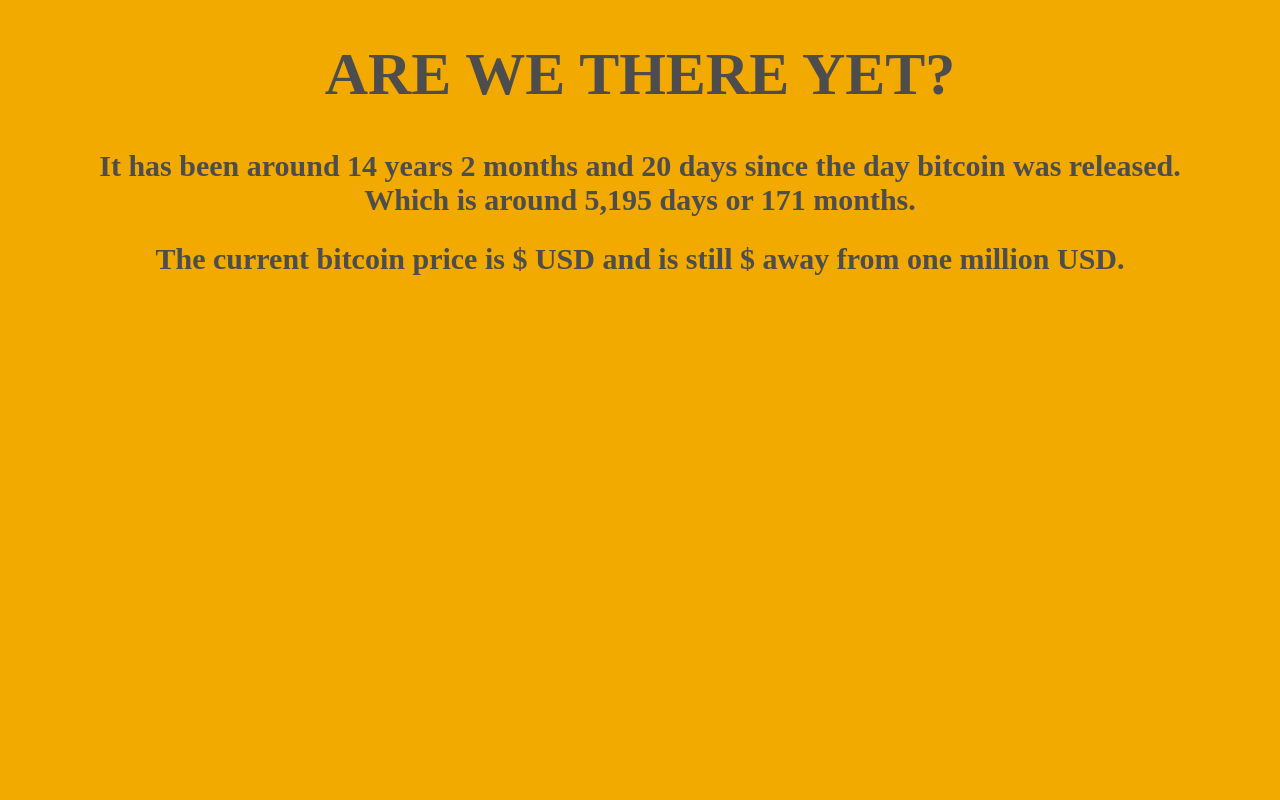
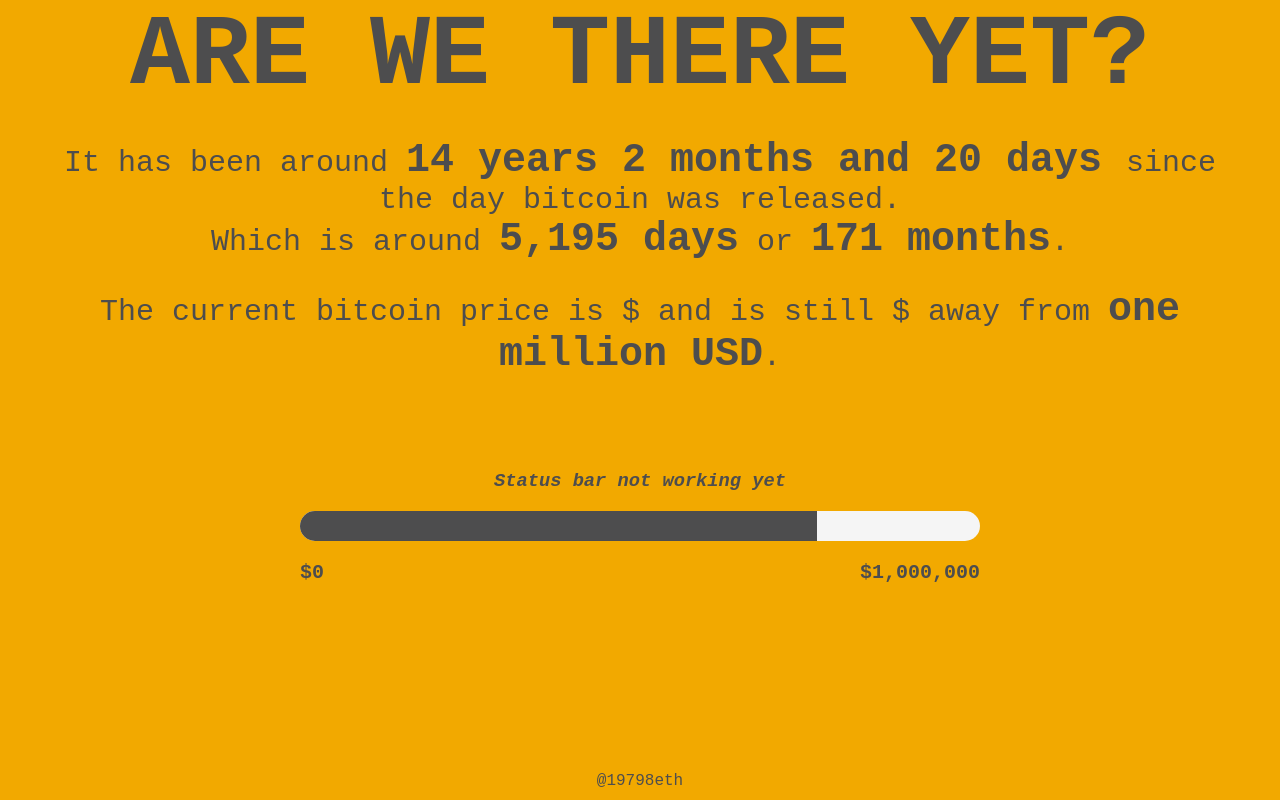
Before and after one commit to playboibeans/1milbtc, a plain HTML site: page index.html in a window 1280 px wide. Drawn offline with nearby package versions, Linux system fonts and the light colour scheme; no server answers.

Commit message:
fix index, add img and change some styles

```diff
--- a/index.html
+++ b/index.html
@@ -8,61 +8,71 @@
     <title>One Million Dollar BTC</title>
     <script src="https://cdn.jsdelivr.net/npm/axios/dist/axios.min.js"></script>
     <link rel="stylesheet" href="styles.css">
-
 </head>
 
-<body>
-    <h1 id="title">ARE WE THERE YET?</h1>
-    <h2>It has been around <span id="times"></span> since the day bitcoin was released. <br>
-        Which is around <span id="days"></span> days or <span id="months"></span> months.
-    </h2>
-    <h2>
-        The current <a href="https://www.coingecko.com/en/coins/bitcoin" target="_blank">bitcoin</a> price is $<span
-            id="price"></span>
-        USD and is still $<span id="priceDiff"></span> away from
-        <a href="https://twitter.com/balajis/status/1636797265317867520?s=20" target="_blank">one
-            million USD</a>.
-    </h2>
-
-    <script>
-
-        function countDays() {
-            var startDate = new Date("2009-01-03");
-            var today = new Date();
-
-            var timeDiffFLoor = Math.abs(today.getTime() - startDate.getTime());
-            var yearsDiffFLoor = Math.floor(timeDiffFLoor / (1000 * 60 * 60 * 24 * 365.25));
-            timeDiffFLoor -= yearsDiffFLoor * (1000 * 60 * 60 * 24 * 365.25);
-            var monthsDiffFLoor = Math.floor(timeDiffFLoor / (1000 * 60 * 60 * 24 * 30.4375));
-            timeDiffFLoor -= monthsDiffFLoor * (1000 * 60 * 60 * 24 * 30.4375);
-            var daysDiffFloor = Math.floor(timeDiffFLoor / (1000 * 60 * 60 * 24));
-            document.getElementById("times").innerHTML = yearsDiffFLoor + " years " + monthsDiffFLoor + " months and " + daysDiffFloor + " days "
-
-            var timeDiff = Math.abs(today.getTime() - startDate.getTime());
-            var daysDiff = Math.round(timeDiff / (1000 * 3600 * 24));
-            var monthsDiff = Math.round(timeDiff / (1000 * 3600 * 24 * 30.4375));
-            document.getElementById("days").innerHTML = daysDiff.toLocaleString();
-            document.getElementById("months").innerHTML = monthsDiff.toLocaleString();
-        }
-        countDays()
-
-        function btcPrice() {
-            axios.get("https://api.coingecko.com/api/v3/simple/price?ids=bitcoin&vs_currencies=USD")
-                .then(result => {
-                    const bitcoin = result.data.bitcoin.usd
-                    document.getElementById("price").innerHTML = bitcoin.toLocaleString()
-                    const priceDiff = 1000000 - result.data.bitcoin.usd
-                    document.getElementById("priceDiff").innerHTML = priceDiff.toLocaleString()
 
 
-                })
-                .catch(error => {
-                    console.log(error);
-                });
+<body id="content">
+    <h1 id="title">ARE WE THERE YET?</h1>
+    <div id="stats">
+        <h2>It has been around <span id="times" style="font-size: 40px; font-weight: 900;"></span> since the day bitcoin
+            was released.
+            <br>
+            Which is around <span id="days" style="font-size: 40px;font-weight: 900;"></span> or <span id="months"
+                style="font-size: 40px;font-weight: 900;"></span>.
+        </h2>
+        <h2> The current <a href="https://www.coingecko.com/en/coins/bitcoin" target="_blank">bitcoin</a>
+            price is
+            $<span id="price" style="font-size: 40px;font-weight: 900;"></span> and is still $<span id="priceDiff"
+                style="font-size: 40px;font-weight: 900;"></span> away from
+            <a href="https://twitter.com/balajis/status/1636797265317867520?s=20" target="_blank"
+                style="font-size: 40px;font-weight: 900;">one
+                million USD</a>.
+        </h2>
+        <div id="progress">
+            <h3 style="font-style: italic;">Status bar not working yet</h3>
+            <div class="progress-bar" data-progress="75">
+                <div class="progress-value"></div>
+            </div>
+            <div id="priceText" style="font-size: 20px; font-weight: 900;">
+                <p>$0</p>
+                <p>$1,000,000</p>
+            </div>
+        </div>
+    </div>
 
-        }
-        btcPrice()
-    </script>
+    <footer style="padding: 10px; margin: 0">
+        <p style="padding: 0; margin: 0"><a href="https://twitter.com/19798eth" target="_blank">@19798eth</a></p>
+    </footer>
+
+
+    <!-- <div class="blockquote">
+            <blockquote class="twitter-tweet" data-theme="light">
+                <p lang="en" dir="ltr">I will take that bet.<br>You buy 1 BTC.<br>I will send $1M USD.<br>This is ~40:1
+                    odds
+                    as
+                    1 BTC is worth ~$26k.<br>The term is 90 days.<br>All we need is a mutually agreed custodian who will
+                    still
+                    be there to settle this in the event of digital dollar devaluation.<br>If someone knows how to do
+                    this…
+                    <a href="https://t.co/hhPr522PQu">https://t.co/hhPr522PQu</a> <a
+                        href="https://t.co/6Aav9KeJpe">pic.twitter.com/6Aav9KeJpe</a>
+                </p>&mdash; Balaji (@balajis) <a
+                    href="https://twitter.com/balajis/status/1636797265317867520?ref_src=twsrc%5Etfw">March 17, 2023</a>
+            </blockquote>
+            <script async src="https://platform.twitter.com/widgets.js" charset="utf-8"></script>
+            <script async src="https://platform.twitter.com/widgets.js" charset="utf-8"></script>
+
+        </div> -->
+
+
 </body>
 
+
+
+<script src="scripts.js"></script>
+
+
+
+
 </html>
--- /dev/null
+++ b/scripts.js
@@ -0,0 +1,36 @@
+function countDays() {
+    var startDate = new Date("2009-01-03");
+    var today = new Date();
+
+    var timeDiffFLoor = Math.abs(today.getTime() - startDate.getTime());
+    var yearsDiffFLoor = Math.floor(timeDiffFLoor / (1000 * 60 * 60 * 24 * 365.25));
+    timeDiffFLoor -= yearsDiffFLoor * (1000 * 60 * 60 * 24 * 365.25);
+    var monthsDiffFLoor = Math.floor(timeDiffFLoor / (1000 * 60 * 60 * 24 * 30.4375));
+    timeDiffFLoor -= monthsDiffFLoor * (1000 * 60 * 60 * 24 * 30.4375);
+    var daysDiffFloor = Math.floor(timeDiffFLoor / (1000 * 60 * 60 * 24));
+    document.getElementById("times").innerHTML = yearsDiffFLoor + " years " + monthsDiffFLoor + " months and " + daysDiffFloor + " days "
+
+    var timeDiff = Math.abs(today.getTime() - startDate.getTime());
+    var daysDiff = Math.round(timeDiff / (1000 * 3600 * 24));
+    var monthsDiff = Math.round(timeDiff / (1000 * 3600 * 24 * 30.4375));
+    document.getElementById("days").innerHTML = daysDiff.toLocaleString() + " days";
+    document.getElementById("months").innerHTML = monthsDiff.toLocaleString() + " months";
+}
+countDays()
+
+function btcPrice() {
+    axios.get("https://api.coingecko.com/api/v3/simple/price?ids=bitcoin&vs_currencies=USD")
+        .then(result => {
+            const bitcoin = result.data.bitcoin.usd
+            document.getElementById("price").innerHTML = bitcoin.toLocaleString()
+            const priceDiff = 1000000 - result.data.bitcoin.usd
+            document.getElementById("priceDiff").innerHTML = priceDiff.toLocaleString()
+
+
+        })
+        .catch(error => {
+            console.log(error);
+        });
+
+}
+btcPrice()
--- a/styles.css
+++ b/styles.css
@@ -1,19 +1,88 @@
 body {
+    text-align: center;
     background-color: #f2a900;
     color: #4d4d4e;
-    text-align: center;
+    font-family: "Alkatra", "Space Grotesk", monospace;
+    padding: 0 50px;
+    margin: 0;
+    height: 100vh;
+}
+
+#content {
+    display: flex;
+    flex-direction: column;
 
 }
 
+
 #title {
-    font-size: 60px;
+    margin: 0;
+    padding: 0;
+    font-size: 100px;
+    font-weight: 900;
+
 }
 
 h2 {
     font-size: 30px;
+    font-weight: 500;
+
 }
 
 a {
     text-decoration: none;
     color: inherit;
 }
+
+a:hover {
+    color: whitesmoke;
+}
+
+#stats {
+    flex: 1;
+}
+
+/* .blockquote {
+
+    display: flex;
+    justify-content: center;
+    align-items: center;
+}
+
+.twitter-tweet {
+    height: 200px !important;
+} */
+
+
+#progress {
+    padding: 50px 250px;
+    display: flex;
+    flex-direction: column;
+}
+
+#priceText {
+    display: flex;
+    justify-content: space-between;
+}
+
+.progress-bar {
+    width: 100%;
+    height: 30px;
+    background-color: whitesmoke;
+    border-radius: 25px;
+    overflow: hidden;
+}
+
+.progress-value {
+    height: 100%;
+    background-color: #4d4d4e;
+    width: 0%;
+}
+
+.progress-bar[data-progress] .progress-value {
+    width: calc(var(--progress) * 1%);
+}
+
+.progress-bar[data-progress="75"] {
+    --progress: 76;
+}
```
Also changed, not shown: img/bitChart.jpeg (added), 1 other file.
